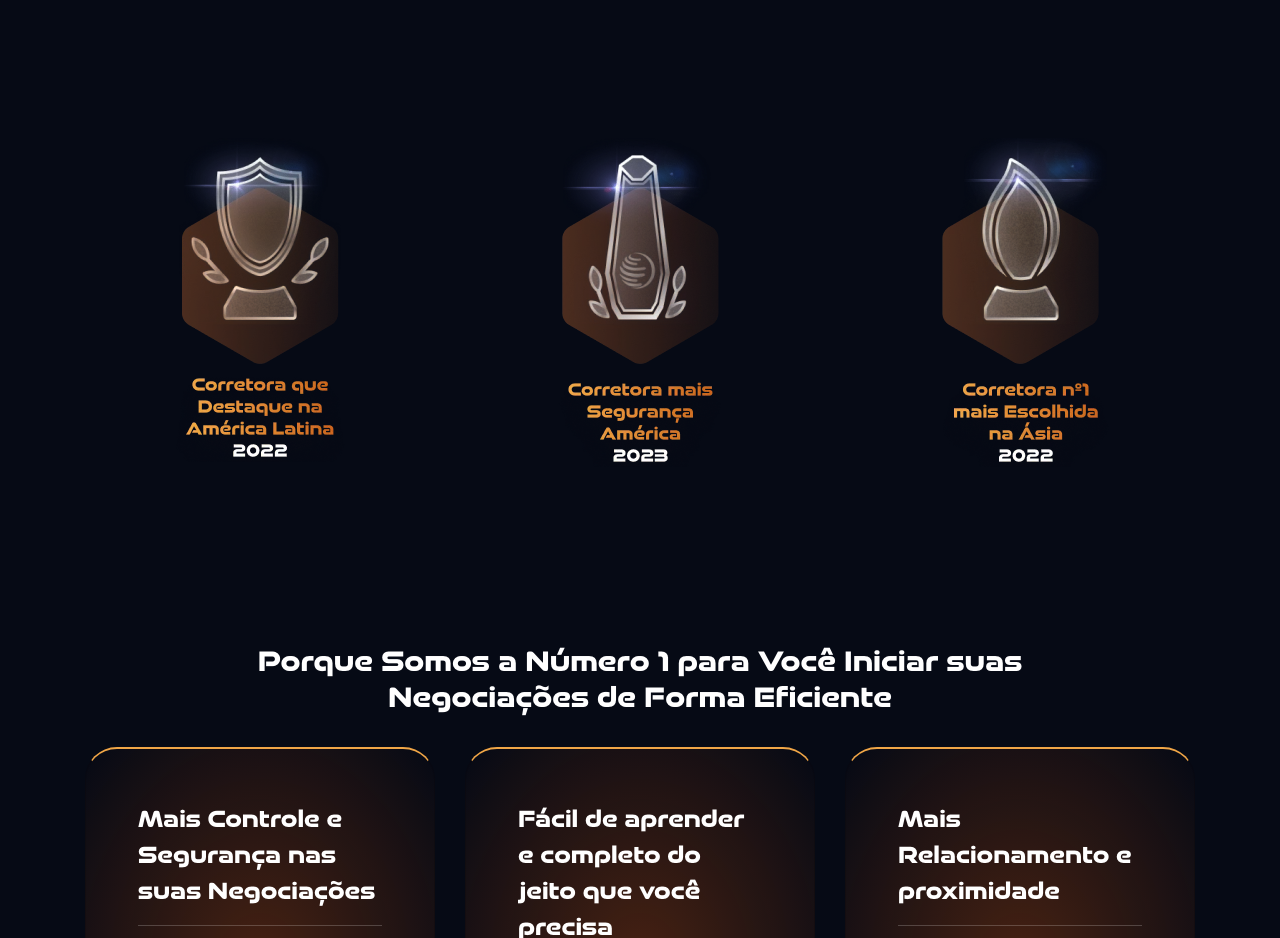
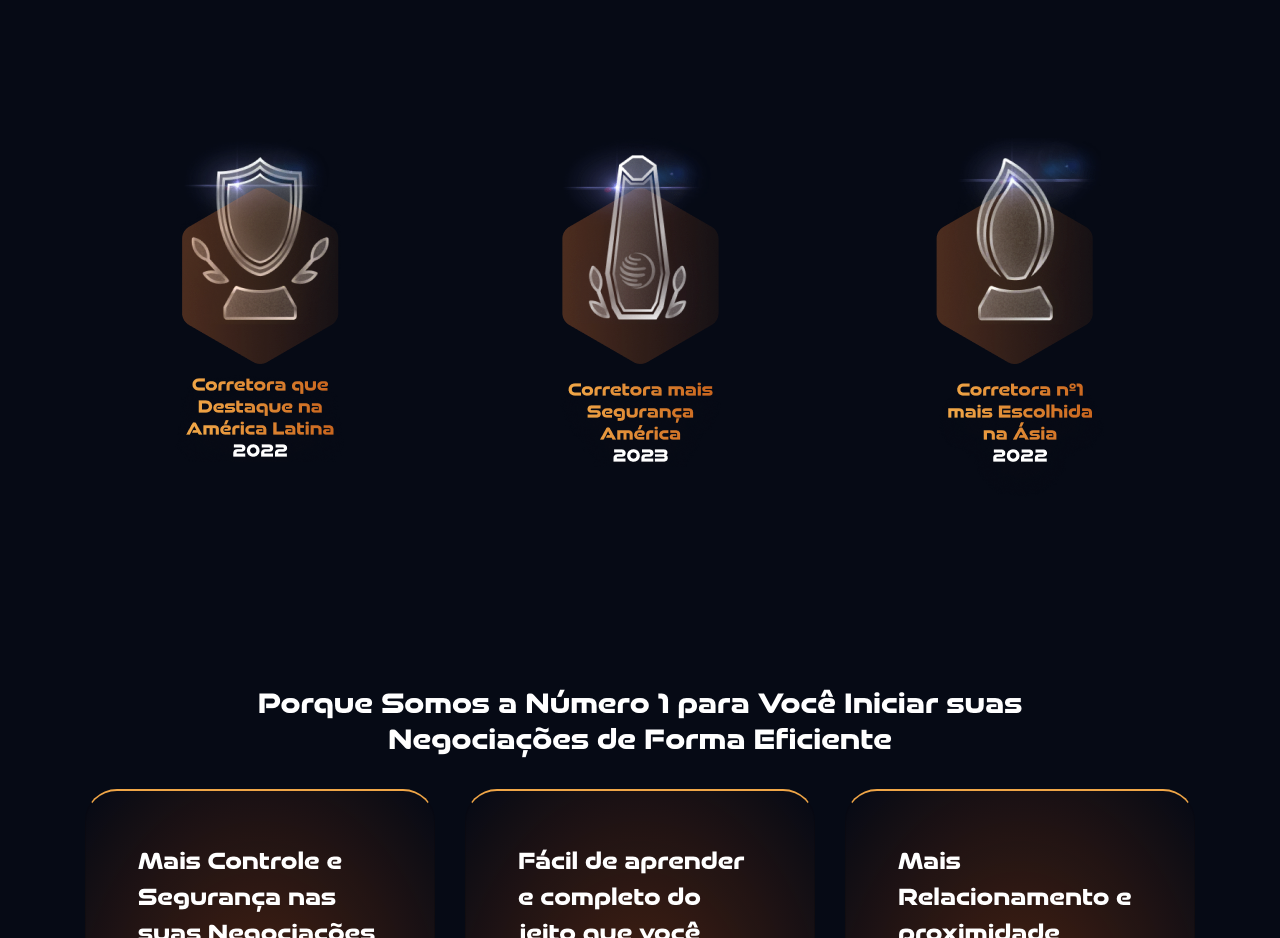
Before and after one commit to CaioAbra/Atlas, a plain HTML site: page index.html in a window 1280 px wide. Shown: the part 1640-2578 px from the top of the page. Drawn offline with nearby package versions, Linux system fonts and the light colour scheme.

Commit message:
ajuste de img premium

```diff
--- a/index.html
+++ b/index.html
@@ -127,15 +127,15 @@
         <div class="container">
             <div class="row">
                 <div class="col-12 col-md-6 col-lg-4 mx-auto text-center mb-5 mb-lg-3">
-                    <img src="./src/img/premio_1_1x.webp" alt="" srcset="">
+                    <img src="./src/img/numberOne/Group-145.webp">
                 </div>
 
                 <div class="col-12 col-md-6 col-lg-4 mx-auto text-center mb-5 mb-lg-3">
-                    <img src="./src/img/premio_2_1x.webp" alt="" srcset="">
+                    <img src="./src/img/numberOne/Group-146.webp" alt="" srcset="">
                 </div>
 
                 <div class="col-12 col-md-6 col-lg-4 mx-auto text-center mb-5 mb-lg-3">
-                    <img src="./src/img/premio_3_1x.webp" alt="" srcset="">
+                    <img src="./src/img/numberOne/Group-96.webp" alt="" srcset="">
                 </div>
 
             </div>
```
Also changed, not shown: src/img/numberOne/Group-145.webp (added), src/img/numberOne/Group-146.webp (added), src/img/numberOne/Group-96.webp (added).
